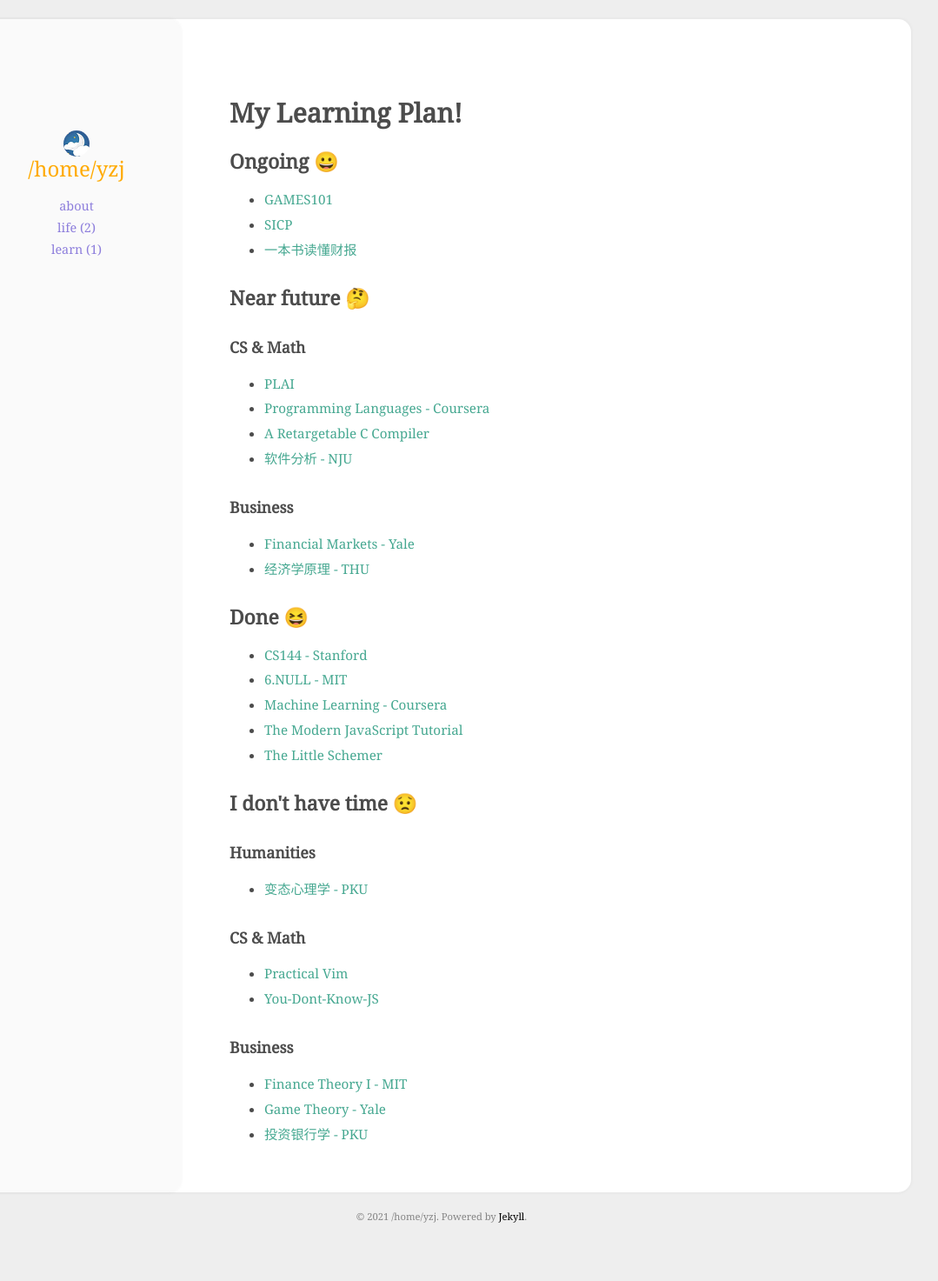
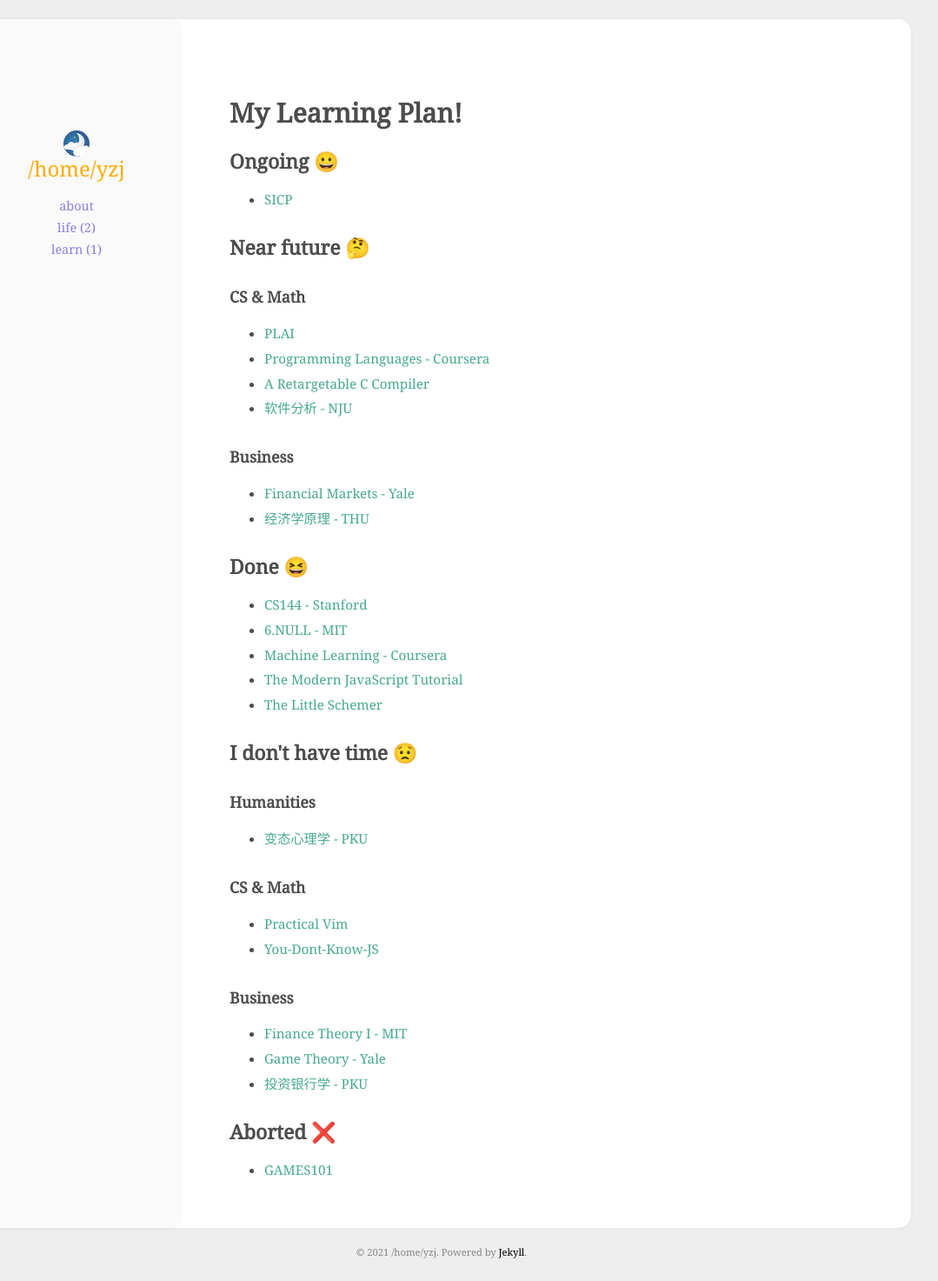
Before and after one commit to wine99/wine99.github.io, a Jekyll site: the page built from aboutme.html, in a window 1280 px wide. Shown: the whole page at 87% size, without its empty margins (132-1211 px from the left). Built offline with Jekyll 4.4.1, drawn with Linux system fonts in a browser that asks for light colours; before the commit the page ends 1431 px from its top, so only the background shows below that.

Commit message:
learning-plan: 2021-05-12

```diff
--- a/aboutme.html
+++ b/aboutme.html
@@ -8,9 +8,7 @@ layout: page
 <h1>My Learning Plan!</h1>
 <h2>Ongoing 😀</h2>
 <ul>
-<li><a href='https://www.bilibili.com/video/BV1X7411F744'>GAMES101</a></li>
-<li><a href='https://sarabander.github.io/sicp/'>SICP</a></li>
-<li><a href='https://www.xuetangx.com/course/THU02031000264/5883101'>一本书读懂财报</a></li>
+<li><a href='https://www.bilibili.com/video/BV1Xx41117tr'>SICP</a></li>
 
 </ul>
 <h2>Near future 🤔</h2>
@@ -56,6 +54,11 @@ layout: page
 <li><a href='https://www.icourse163.org/course/PKU-1449923183'>投资银行学 - PKU</a></li>
 
 </ul>
+<h2>Aborted ❌</h2>
+<ul>
+<li><a href='https://www.bilibili.com/video/BV1X7411F744'>GAMES101</a></li>
+
+</ul>
 
     </div>
 </section>
```
